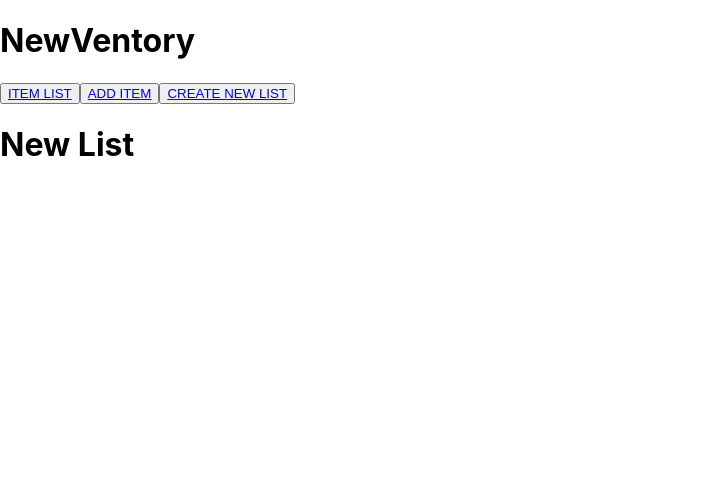
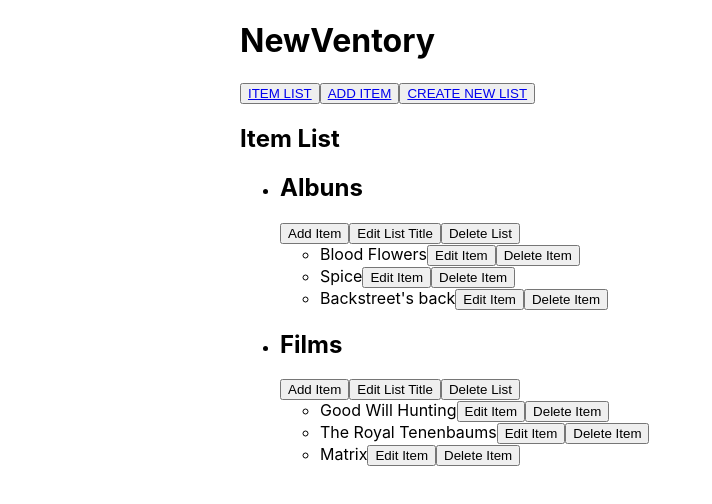
Before and after one commit to feliciaboghiu/mvp, a React (Create React App) app: page /addlist in a window 1280 px wide. Shown: the top 504 px of the page, without its empty margins (0-712 px from the left). Built offline with nearby package versions, Linux system fonts and the light colour scheme.

Commit message:
Managed to render two lists at once

```diff
--- a/src/App.css
+++ b/src/App.css
@@ -1,5 +1,7 @@
+body {
+  width: 800px;
+  margin: 0 auto;
+}
 .App {
-  width: 400px;
-  margin: 0 auto;
   text-align: center;
 }
--- a/src/App.js
+++ b/src/App.js
@@ -17,6 +17,8 @@
   { title: 'Films', name: ['Good Will Hunting', 'The Royal Tenenbaums', "Matrix"]},
 
 ];
+
+//const VIEW_ITEMS = [ itemlist, additem, addlist ]
 
 
 class App extends React.Component {
@@ -58,44 +60,35 @@
           <h1>NewVentory</h1>
           <Router>
 
-            <button><NavLink to='/' exact activeClassName='selected'>ITEM LIST</NavLink></button>
-            {/*<button
-              onClick={() => this.changeView(1)}
-            >ITEM LIST</button>*/}
-            <button><NavLink to='/additem' activeClassName='selected'>ADD ITEM</NavLink></button>
-            {/*<button
-              onClick={() => this.changeView(2)}
-            >ADD ITEM</button>*/}
-            <button><NavLink to='/addlist' activeClassName='selected'>CREATE NEW LIST</NavLink></button>
-            {/*<button
-              onClick={() => this.changeView(3)}
-            >CREATE NEW LIST</button>*/}
-            {/*{
-              (this.state.view === 1)
-                ? <ItemList items={this.state.items} changeView={isView => this.changeView(isView)} />
+            <button onClick={() => this.changeView(1)}><NavLink to='/' activeClassName='selected'>ITEM LIST</NavLink></button>
+            <button onClick={() => this.changeView(2)}><NavLink to='/additem' activeClassName='selected'>ADD ITEM</NavLink></button>
+            <button onClick={() => this.changeView(3)}><NavLink to='/addlist' activeClassName='selected'>CREATE NEW LIST</NavLink></button>
+
+              {/*{(this.state.view === itemList)
+                ? <ItemList />
                 : (this.state.view === 2)
                   ? <InsertForm addListItem={newName => this.addListItem(newName)} />
                   : (this.state.view === 3)
                     ? <NewList addNewList={newList => this.addNewList(newList)} changeView={isView => this.changeView(isView)} />
-                    : ''
-
-            }*/}
+                    : ''}*/}
 
             <Switch>
+              {(this.state.view === 1)
+                ? (<Route path='/'>
+                    <ItemList isView={this.state.view} items={this.state.items} changeView={isView => this.changeView(isView)} />
+                  </Route>)
 
-                  <Route path='/' exact>
-                    <ItemList items={this.state.items} changeView={isView => this.changeView(isView)} />
-                  </Route>
+              : (this.state.view === 2)
+                ? (<Route path='/additem'>
+                    <InsertForm addListItem={newName => this.addListItem(newName)} />
+                  </Route>)
 
-                  <Route path='/additem'>
-                    <InsertForm />
-                  </Route>
+              : (this.state.view === 3)
+                ? (<Route path='/addlist'>
+                    <NewList />
+                  </Route>)
 
-              <Route path='/addlist'>
-                <NewList />
-              </Route>
-
-              <Error404View />
+              : <Error404View />}
             </Switch>
           </Router>
 
--- a/src/InsertForm.js
+++ b/src/InsertForm.js
@@ -26,7 +26,7 @@
         return (
             <div>
                 <h2>Insert Form</h2>
-                {/*<form onSubmit={(e) => this.handleSubmit(e)}>
+                <form onSubmit={(e) => this.handleSubmit(e)}>
                     <label>Insert new item
                         <input
                             name="newName"
@@ -36,7 +36,7 @@
                         />
                     </label>
                     <button type="submit">Add Item</button>
-        </form>*/}
+                </form>
             </div>
         )
     }
--- a/src/ItemList.js
+++ b/src/ItemList.js
@@ -4,20 +4,23 @@
 class ItemList extends React.Component {
 
     render() {
+
         let listJsx = (
             this.props.items.map((l) =>
                 <li key={l.title}>
                     <h2>{l.title}</h2>
+                    <button onClick={() => this.props.changeView(2)}>Add Item</button>
                     <button>Edit List Title</button>
                     <button>Delete List</button>
                     <ul>
-                    {this.props.items.map((n) =>
-                    <li key={n.name}>{n.name}
+                        {l.name.map((n) =>
+                        <li key={n}>{n}
                             <button>Edit Item</button>
                             <button>Delete Item</button>
                         </li>)}
                     </ul>
-            </li>))
+                </li>)
+        )
 
         return (
             <div className="itemList">
```
Lines whose indentation alone changed are shown as unchanged.
